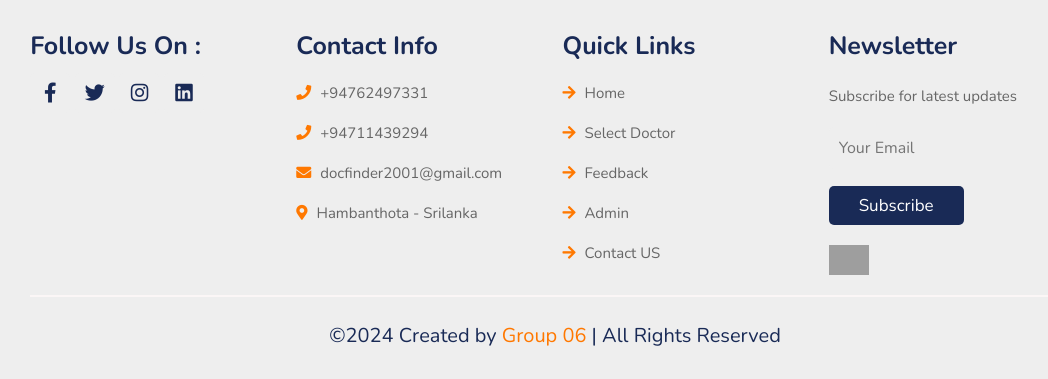
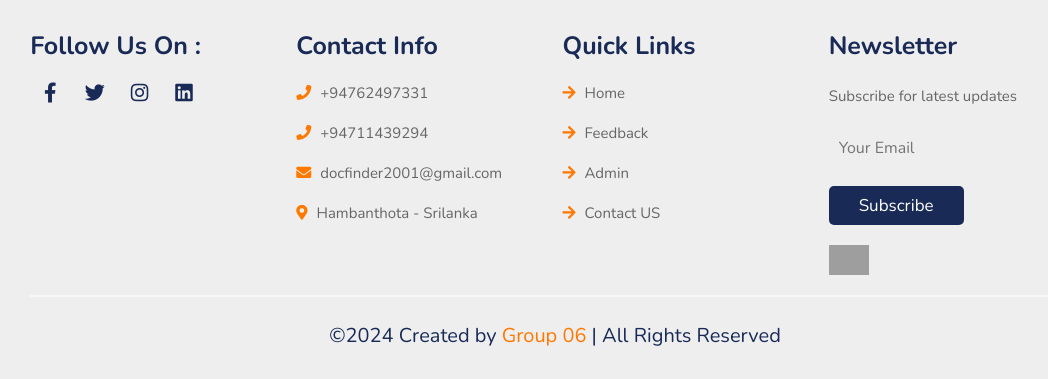
Before and after one commit to Chanukaisuru/Doc-Finder, a PHP site: page /home.html in a window 1280 px wide. Shown: the part 5363-5742 px from the top of the page, without its empty margins (85-1133 px from the left). Run offline with PHP 8.4, Linux system fonts and the light colour scheme; some libraries are stand-ins or nearby versions; grey boxes are pictures that could not be loaded.

Commit message:
modified:   home.html 	modified:   register_patient.php

```diff
--- a/home.html
+++ b/home.html
@@ -380,9 +380,9 @@
             <div class="box">
                 <h3>Quick Links</h3>
                 <a href="home.html" class="links"> <i class="fas fa-arrow-right"></i> Home </a>
-                <a href="select_doctor.html" class="links"> <i class="fas fa-arrow-right"></i> Select Doctor </a>
+
                 <a href="feedback.html" class="links"> <i class="fas fa-arrow-right"></i> Feedback </a>
-                <a href="login.html" class="links"> <i class="fas fa-arrow-right"></i> Admin </a>
+                <a href="login.php" class="links"> <i class="fas fa-arrow-right"></i> Admin </a>
                 <a href="contact_us.html" class="links"> <i class="fas fa-arrow-right"></i> Contact US </a>
             </div>
 
--- a/register_patient.php
+++ b/register_patient.php
@@ -70,7 +70,7 @@
                 <input type="text" id="address" name="address" required>
             </div>
             <div class="input-box">
-                <label for="province">Province:</label>
+                <label for="province">District:</label>
                 <input type="text" id="province" name="province" required>
             </div>
             <div class="input-box">
```
